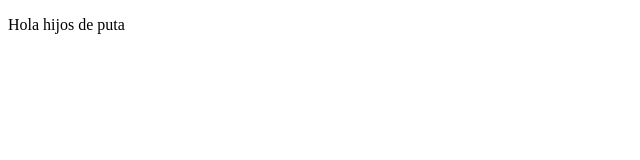
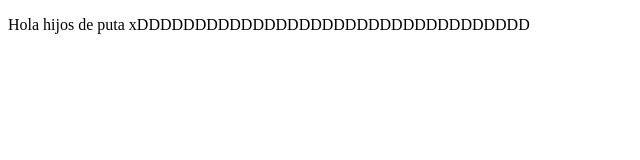
Before and after one commit to Fasterter/CursoPlatzi-pruebssh, a plain HTML site: page index.html in a window 1280 px wide. Shown: the whole page, without its empty margins (0-640 px from the left). Drawn offline with Linux system fonts and the light colour scheme.

Commit message:
second commit

```diff
--- a/index.html
+++ b/index.html
@@ -7,6 +7,6 @@
     <title>Hola Mundo</title>
 </head>
 <body>
-    <p>Hola hijos de puta</p>
+    <p>Hola hijos de puta xDDDDDDDDDDDDDDDDDDDDDDDDDDDDDDDDDD</p>
 </body>
 </html>
```
